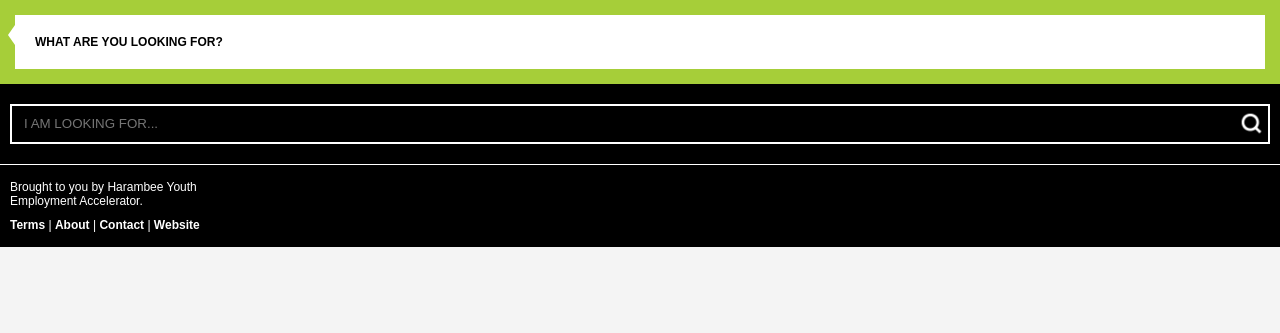
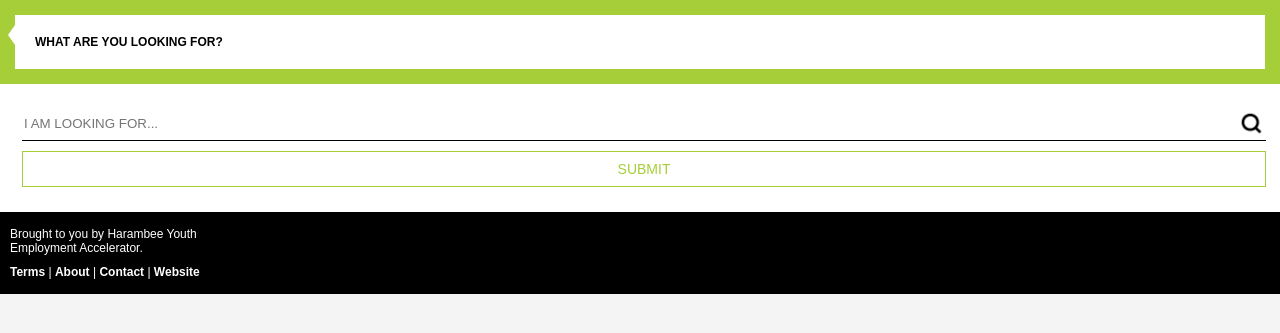
Before and after one commit to praekelt/harambee-mobile, a Django app: template harambee/templates/search/search.html in a window 1280 px wide. Shown: the part 50-383 px from the top of the page. Run offline with Django 3.2, Linux system fonts and the light colour scheme; the template is opened without the code that fills it, so the values that code supplies are empty; parts of the project's set-up code (start-up, migrations or seed data) failed here and were passed over; some libraries are stand-ins or nearby versions.

Commit message:
Updated search page to match the design

```diff
--- a/harambee/templates/search/search.html
+++ b/harambee/templates/search/search.html
@@ -12,31 +12,12 @@
     </div>
 
     {% if query %}
-        <div class="content white-back">
-            {% for result in page.object_list %}
-                <a href="/module_home/{{ module.slug }}">
-                    <div class="module-display bottom-border">
-                        <div>
-                            {% if result.image %}
-                                <img class="image" align="top" src="/static/{{ result.image.url }}"/>
-                            {% else %}
-                                <img class="image" align="top" src="/static/img/home.png"/>
-                            {% endif %}
-                        </div>
-                        <div class="wide">
-                            {{ result.name }}
-                            <p>Progress</p>
-                        </div>
-                        <div class="float-right">
-                            <p>
-                                >
-                            </p>
-                        </div>
-                    </div>
-                </a>
-            {% empty %}
+        <div class="white-back">
+            {% if module_list %}
+                {% include "content/module_data_list.html" %}
+            {% else %}
                 <p>No results found.</p>
-            {% endfor %}
+            {% endif %}
 
             {% if page.has_previous or page.has_next %}
                 <div>
@@ -55,13 +36,14 @@
             {% endif %}
         </div>
     {% endif %}
-    <div id="search-container" class="search-container black-back">
+    <div id="search-container" class="search-container white-back">
         <form action="/search/" method="get" class="search-box">
             {% csrf_token %}
-            <div>
-                <input type="text" name="q" id="id_search" placeholder="I AM LOOKING FOR..." class="search-text black-back white-front no-border"/>
-                <input type="image"  src="/static/img/icn_search_white_small.png" value="GO" class="search-go black-back white-front no-border"/>
+            <div class="bottom-border black-border margin-bot-10">
+                <input type="text" name="q" id="id_search" placeholder="I AM LOOKING FOR..." class="search-text black-front white-back no-border"/>
+                <input type="image"  src="/static/img/icn_search_black_small.png" value="GO" class="search-go no-border"/>
             </div>
+            <input class="green-border button white-back green-front wide" type="submit" value="SUBMIT">
         </form>
     </div>
 {% endblock %}
```
